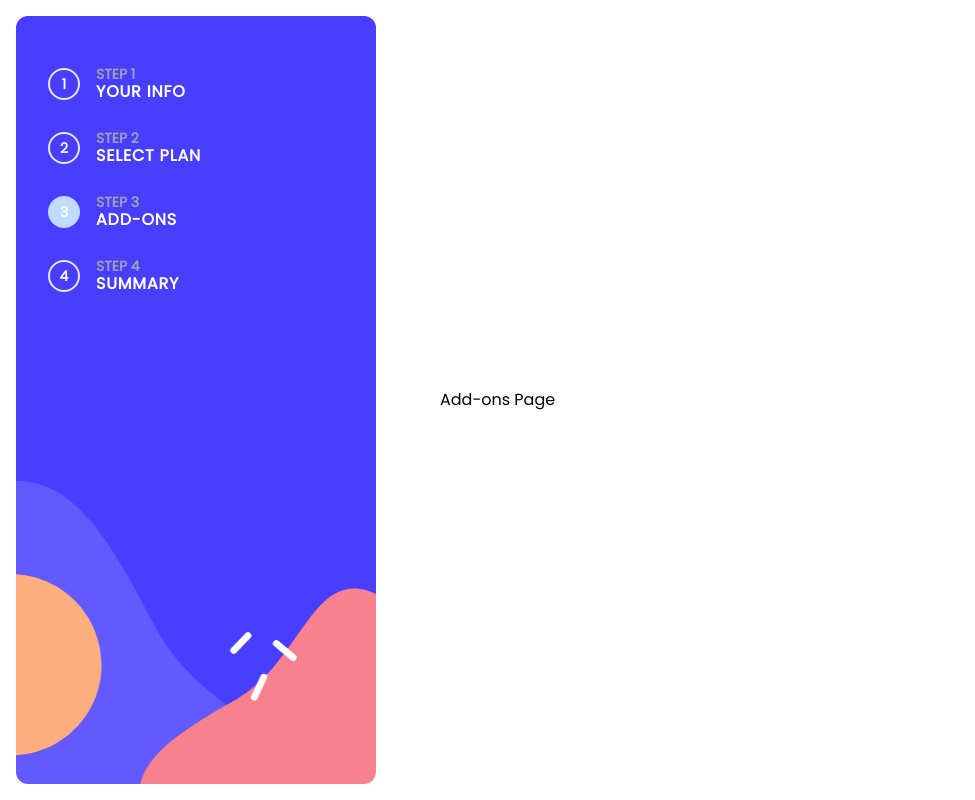
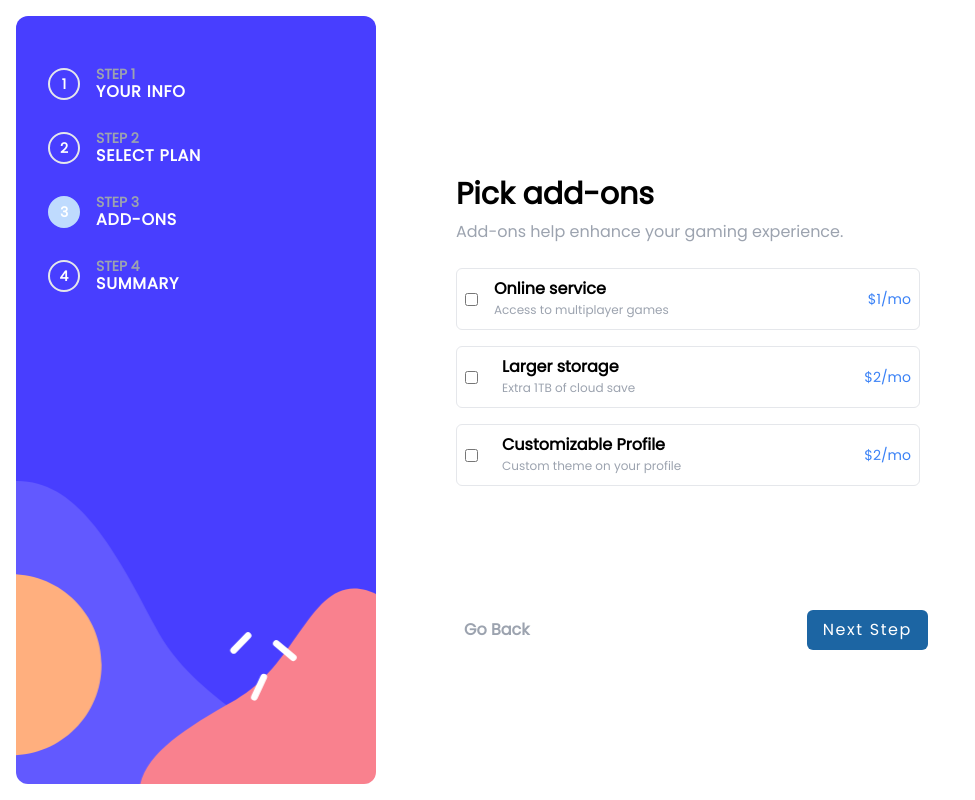
Before and after one commit to Wajud/game-plans-project, a Next.js app: page /add-ons in a window 1280 px wide. Shown: the whole page, without its empty margins (0-975 px from the left). Built offline with nearby package versions, Linux system fonts and the light colour scheme.

Commit message:
ended of U.I v1

```diff
--- a/app/add-ons/page.js
+++ b/app/add-ons/page.js
@@ -1,11 +1,108 @@
-import React from "react";
+"use client";
+import React, { useState } from "react";
+import Image from "next/image";
+import Link from "next/link";
+import { Inter } from "next/font/google";
 
-const AddOns = () => {
+const inter = Inter({ subsets: ["latin"] });
+
+const Plans = () => {
+  const [onlineService, setOnlineService] = useState(false);
+  const [largerStorage, setLargerStorage] = useState(false);
+  const [customizableProfile, setCustomizableProfile] = useState(false);
   return (
-    <div>
-      <h1>Add-ons Page</h1>
+    <div className="max-w-[32rem]">
+      <div className="bg-blue-100 h-[66vh] md:hidden"></div>
+      <div className="w-[90%] md:w-full px-4 md:pr-8 py-8 absolute md:static top-24 mt-[6px] left-1/2 md:left-0 -translate-x-1/2 md:translate-x-0 rounded-md bg-white">
+        <h1 className="font-bold text-3xl mb-2">Pick add-ons</h1>
+        <p className="text-gray-400 font-medium">
+          Add-ons help enhance your gaming experience.
+        </p>
+
+        {/* Add-ons Section */}
+
+        <form className="mt-6 flex flex-col gap-4">
+          {/* Online Service */}
+          <div
+            className={`flex gap-4 items-center border border-gray-200 p-2 rounded-md ${
+              onlineService
+                ? "border-blue-700 bg-blue-50"
+                : "border-gray- bg-transparent"
+            }`}
+          >
+            <input
+              type="checkbox"
+              onChange={(e) => setOnlineService(e.target.checked)}
+              value={onlineService ? 1 : 0}
+            />
+            <div className="flex-1">
+              <h2 className="font-semibold -mb-1">Online service</h2>
+              <small className="text-xs text-gray-400 leading-tight">
+                Access to multiplayer games
+              </small>
+            </div>
+            <p className="text-sm text-blue-500">$1/mo</p>
+          </div>
+          {/* End of Online Service */}
+
+          {/* Larger Storage */}
+          <div
+            className={`flex gap-6 items-center border border-gray-200 p-2 rounded-md ${
+              largerStorage
+                ? "border-blue-700 bg-blue-50"
+                : "border-gray- bg-transparent"
+            }`}
+          >
+            <input
+              type="checkbox"
+              onChange={(e) => setLargerStorage(e.target.checked)}
+              value={largerStorage ? 2 : 0}
+            />
+            <div className="flex-1">
+              <h2 className="font-semibold -mb-1">Larger storage</h2>
+              <small className="text-xs text-gray-400 leading-tight">
+                Extra 1TB of cloud save
+              </small>
+            </div>
+            <p className="text-sm text-blue-500">$2/mo</p>
+          </div>
+
+          {/* End of Larger Storage */}
+
+          {/* Customizable Profile */}
+          <div
+            className={`flex gap-6 items-center border border-gray-200 p-2 rounded-md ${
+              customizableProfile
+                ? "border-blue-700 bg-blue-50"
+                : "border-gray- bg-transparent"
+            }`}
+          >
+            <input
+              type="checkbox"
+              onChange={(e) => setCustomizableProfile(e.target.checked)}
+              value={customizableProfile ? 2 : 0}
+            />
+            <div className="flex-1">
+              <h2 className="font-semibold -mb-1">Customizable Profile</h2>
+              <small className="text-xs text-gray-400 leading-tight">
+                Custom theme on your profile
+              </small>
+            </div>
+            <p className="text-sm text-blue-500">$2/mo</p>
+          </div>
+          {/* End of Customizable Profile */}
+        </form>
+
+        {/* End of Plans Section */}
+      </div>
+      <div className="flex justify-between items-center px-6 py-3 md:mt-20">
+        <p className="text-gray-400 font-semibold">Go Back</p>
+        <button className="bg-[#1C65A3] text-white font-medium px-4 py-2 rounded-md tracking-widest">
+          Next Step
+        </button>
+      </div>
     </div>
   );
 };
 
-export default AddOns;
+export default Plans;
--- /dev/null
+++ b/app/components/SummaryPage.js
@@ -0,0 +1,58 @@
+"use client";
+import { Inter } from "next/font/google";
+const inter = Inter({ subsets: ["latin"] });
+
+const Plans = ({ setShowThanks }) => {
+  return (
+    <div className={`max-w-[32rem]`}>
+      <div className="bg-blue-100 h-[66vh] md:hidden"></div>
+      <div className="w-[90%] md:w-full px-4 md:pr-8 py-8 absolute md:static top-24 mt-[6px] left-1/2 md:left-0 -translate-x-1/2 md:translate-x-0 rounded-md bg-white">
+        <h1 className="font-bold text-3xl mb-2">Finishing up</h1>
+        <p className="text-gray-400 font-medium">
+          Double-check everything look OK before confirming.
+        </p>
+
+        {/* Summary  Section */}
+
+        <div className="mt-8 bg-blue-50 p-4 rounded-md">
+          <div className="flex items-center">
+            <div className=" flex-1">
+              <h2 className="font-semibold -mb-1">Arcade (Monthly)</h2>
+              <small className="text-gray-400">Change</small>
+            </div>
+            <p className="font-semibold">$9/mo</p>
+          </div>
+          <div className="mt-4 pt-4 border-t border-gray-300 flex flex-col gap-4">
+            <div className="flex justify-between items-center">
+              <p className="text-gray-400 -mb-1">Online service</p>
+              <small>+$1/mo</small>
+            </div>
+
+            <div className="flex justify-between items-center">
+              <p className="text-gray-400 -mb-1">Larger storage</p>
+              <small>+$2/mo</small>
+            </div>
+          </div>
+        </div>
+
+        <div className="flex justify-between items-center px-4 mt-6">
+          <h2 className="text-gray-300 ">Total (per month)</h2>
+          <p className="text-blue-500 font-semibold">$12/mo</p>
+        </div>
+
+        {/* End of Summary Section */}
+      </div>
+      <div className="bg-white flex justify-between items-center px-6 py-3 md:mt-20">
+        <p className="text-gray-400 font-semibold">Go Back</p>
+        <button
+          className="bg-blue-400 text-white font-medium px-4 py-2 rounded-md tracking-widest"
+          onClick={() => setShowThanks(false)}
+        >
+          Confirm
+        </button>
+      </div>
+    </div>
+  );
+};
+
+export default Plans;
--- /dev/null
+++ b/app/components/Thankyou.js
@@ -0,0 +1,28 @@
+import Image from "next/image";
+import { Inter } from "next/font/google";
+import thankYouImage from "@/app/assets/images/icon-thank-you.svg";
+
+const inter = Inter({ subsets: ["latin"] });
+
+const Plans = () => {
+  return (
+    <div className="w-full md:max-w-[48rem] mx-auto md:px-8 overflow-y-hidden">
+      <div className="bg-blue-100 h-[75vh] md:hidden"></div>
+      <div className="w-[90%] md:w-full px-4 md:pr-8 py-8 absolute md:static top-24 mt-[6px] left-1/2 md:left-0 -translate-x-1/2 md:translate-x-0 rounded-md bg-white flex flex-col items-center gap-2">
+        <Image
+          src={thankYouImage}
+          alt="thank you image"
+          className="mt-8 mb-4"
+        />
+        <h1 className="font-bold text-3xl mb-2">Thank you!</h1>
+        <p className="text-gray-400 font-medium text-center leading-relaxed">
+          Thanks for confirming your subscription! We hope you have fun using
+          our platform. If you ever need support, please feel free to email us
+          at wajudkareem757@gmail.com.
+        </p>
+      </div>
+    </div>
+  );
+};
+
+export default Plans;
--- a/app/summary/page.js
+++ b/app/summary/page.js
@@ -1,11 +1,23 @@
-import React from "react";
+"use client";
+import React, { useState } from "react";
 
-const Summary = () => {
+import { Inter } from "next/font/google";
+import SummaryPage from "@/app/components/SummaryPage";
+import Thankyou from "@/app/components/Thankyou";
+
+const inter = Inter({ subsets: ["latin"] });
+
+const page = () => {
+  const [showThanks, setShowThanks] = useState(true);
   return (
     <div>
-      <h1>Summary Page</h1>
+      {showThanks ? (
+        <SummaryPage setShowThanks={setShowThanks} />
+      ) : (
+        <Thankyou />
+      )}
     </div>
   );
 };
 
-export default Summary;
+export default page;
--- /dev/null
+++ b/app/thank-you/page.js
@@ -0,0 +1,28 @@
+import Image from "next/image";
+import { Inter } from "next/font/google";
+import thankYouImage from "@/app/assets/images/icon-thank-you.svg";
+
+const inter = Inter({ subsets: ["latin"] });
+
+const Plans = () => {
+  return (
+    <div className="w-full md:max-w-[48rem] mx-auto md:px-8 overflow-y-hidden">
+      <div className="bg-blue-100 h-[75vh] md:hidden"></div>
+      <div className="w-[90%] md:w-full px-4 md:pr-8 py-8 absolute md:static top-24 mt-[6px] left-1/2 md:left-0 -translate-x-1/2 md:translate-x-0 rounded-md bg-white flex flex-col items-center gap-2">
+        <Image
+          src={thankYouImage}
+          alt="thank you image"
+          className="mt-8 mb-4"
+        />
+        <h1 className="font-bold text-3xl mb-2">Thank you!</h1>
+        <p className="text-gray-400 font-medium text-center leading-relaxed">
+          Thanks for confirming your subscription! We hope you have fun using
+          our platform. If you ever need support, please feel free to email us
+          at wajudkareem757@gmail.com.
+        </p>
+      </div>
+    </div>
+  );
+};
+
+export default Plans;
```
